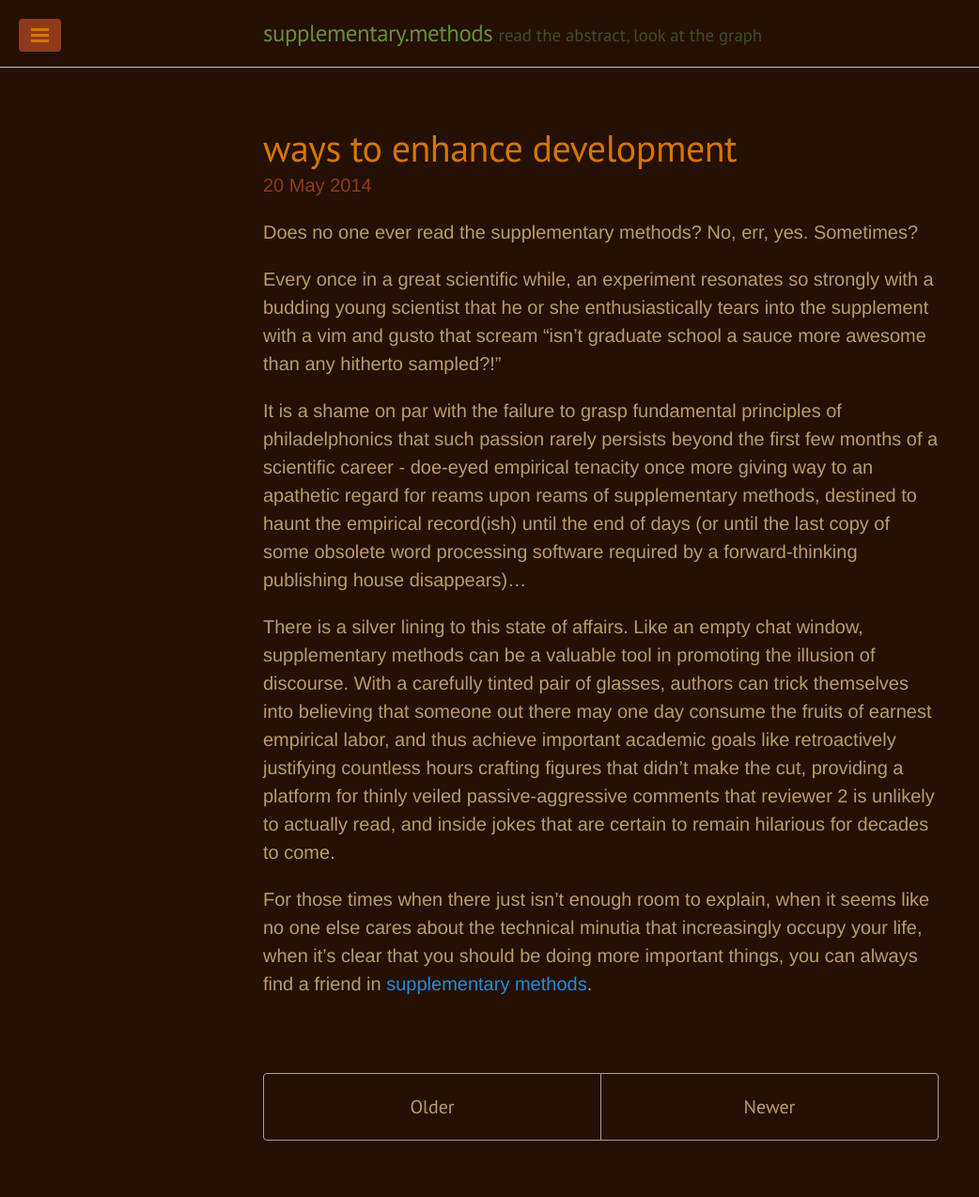
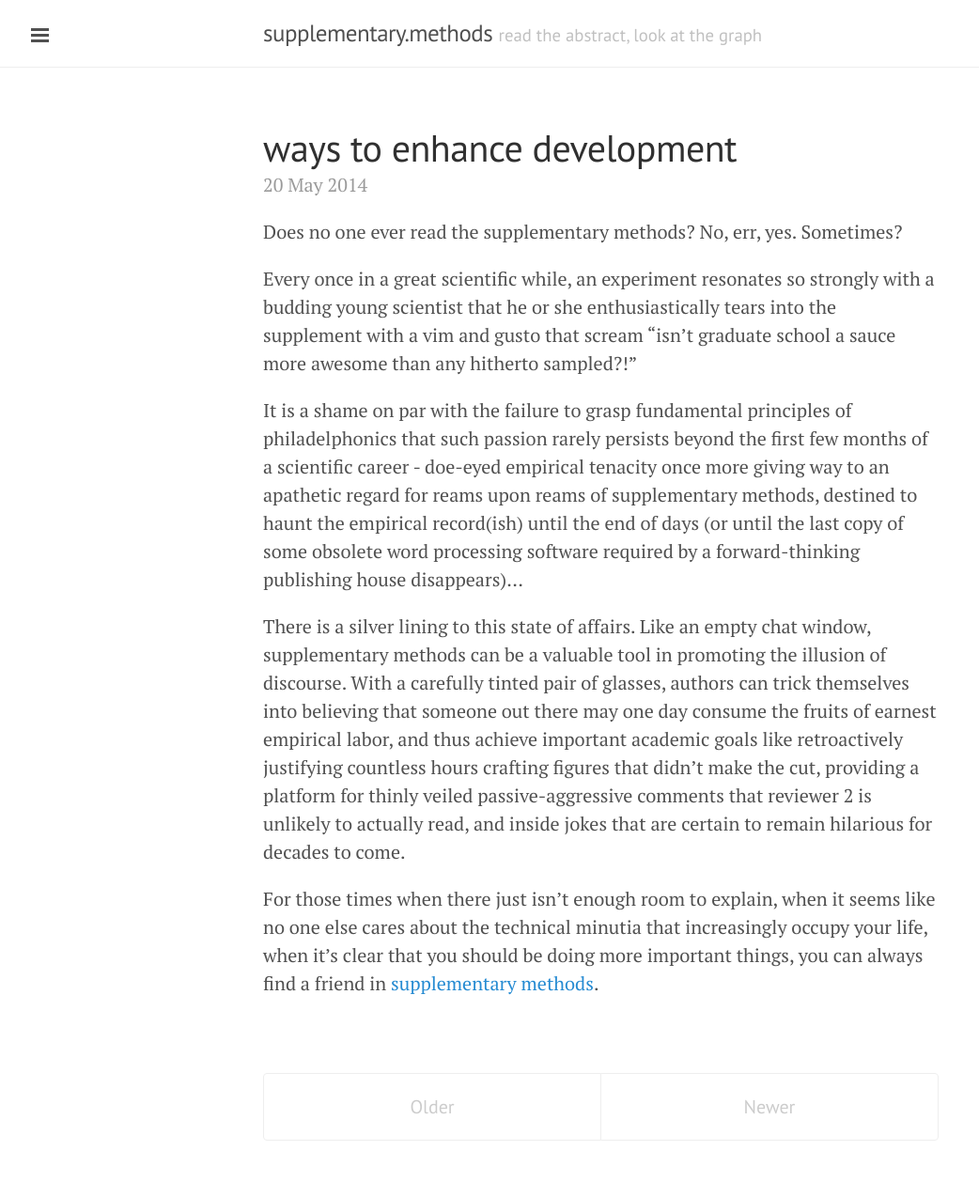
Before and after one commit to wem3/supplementary.methods, a Jekyll site: the page built from index.html, in a window 1280 px wide. Shown: the whole page at 94% size, without its empty margins (0-1042 px from the left). Built offline with Jekyll 4.4.1, drawn with Linux system fonts in a browser that asks for light colours; Markdown is read by kramdown in place of the engine named in the settings; the list of posts is cut into pages by our own code.

Commit message:
Revert to pure Lanyon

```diff
--- a/public/css/lanyon.css
+++ b/public/css/lanyon.css
@@ -41,13 +41,13 @@ body {
 }
 
 html {
-  font-family: "Helvetica Neue", Helvetica, Arial, sans-serif;
+  font-family: "PT Serif", Georgia, "Times New Roman", serif;
 }
 
 h1, h2, h3, h4, h5, h6 {
   font-family: "PT Sans", Helvetica, Arial, sans-serif;
   font-weight: 400;
-  color: #b5a163;
+  color: #313131;
   letter-spacing: -.025rem;
 }
 
@@ -97,20 +97,20 @@ h1, h2, h3, h4, h5, h6 {
   padding-top:    1rem;
   padding-bottom: 1rem;
   margin-bottom: 3rem;
-  border-bottom: 1px solid #bdd09f;
+  border-bottom: 1px solid #eee;
 }
 .masthead-title {
   margin-top: 0;
   margin-bottom: 0;
-  color: #202020;
+  color: #505050;
 }
 .masthead-title a {
-  color: #668d3c;
+  color: #505050;
 }
 .masthead-title small {
   font-size: 75%;
   font-weight: 400;
-  color: #404f24;
+  color: #c0c0c0;
   letter-spacing: 0;
 }
 
@@ -150,8 +150,8 @@ h1, h2, h3, h4, h5, h6 {
   overflow-y: auto;
   font-family: "PT Sans", Helvetica, Arial, sans-serif;
   font-size: .875rem; /* 15px */
-  color: rgba(73,56,41,.6);
-  background-color: #660000;
+  color: rgba(255,255,255,.6);
+  background-color: #202020;
   -webkit-transition: all .3s ease-in-out;
           transition: all .3s ease-in-out;
 }
@@ -164,7 +164,7 @@ h1, h2, h3, h4, h5, h6 {
 /* Sidebar content */
 .sidebar a {
   font-weight: normal;
-  color: #d57500;
+  color: #fff;
 }
 .sidebar-item {
   padding: 1rem;
@@ -175,18 +175,18 @@ h1, h2, h3, h4, h5, h6 {
 
 /* Sidebar nav */
 .sidebar-nav {
-  border-bottom: 1px solid rgba(73,56,41,.1);
+  border-bottom: 1px solid rgba(255,255,255,.1);
 }
 .sidebar-nav-item {
   display: block;
   padding: .5rem 1rem;
-  border-top: 1px solid rgba(143,59,27,.1);
+  border-top: 1px solid rgba(255,255,255,.1);
 }
 .sidebar-nav-item.active,
 a.sidebar-nav-item:hover,
 a.sidebar-nav-item:focus {
   text-decoration: none;
-  background-color: rgba(213,117,0,.1);
+  background-color: rgba(255,255,255,.1);
   border-color: transparent;
 }
 
@@ -213,8 +213,8 @@ a.sidebar-nav-item:focus {
   display: block;
   width: 2.2rem;
   padding: .5rem .65rem;
-  color: #d57500;
-  background-color: #8f3b1b;
+  color: #505050;
+  background-color: #fff;
   border-radius: 4px;
   cursor: pointer;
 }
@@ -234,8 +234,8 @@ a.sidebar-nav-item:focus {
 
 .sidebar-toggle:active,
 #sidebar-checkbox:checked ~ .sidebar-toggle {
-  color: #a56b32;
-  background-color: #330000;
+  color: #fff;
+  background-color: #505050;
 }
 
 @media (min-width: 30.1rem) {
@@ -305,7 +305,7 @@ a.sidebar-nav-item:focus {
 .page-title,
 .post-title,
 .post-title a {
-  color: #d57500;
+  color: #303030;
 }
 .page-title,
 .post-title {
@@ -317,14 +317,14 @@ a.sidebar-nav-item:focus {
   display: block;
   margin-top: -.5rem;
   margin-bottom: 1rem;
-  color: #8f3b1b;
+  color: #9a9a9a;
 }
 
 /* Related posts */
 .related {
   padding-top: 2rem;
   padding-bottom: 2rem;
-  border-top: 1px solid #4e6172;
+  border-top: 1px solid #eee;
 }
 .related-posts {
   padding-left: 0;
@@ -335,10 +335,10 @@ a.sidebar-nav-item:focus {
 }
 .related-posts li small {
   font-size: 75%;
-  color: #613318;
+  color: #999;
 }
 .related-posts li a:hover {
-  color: #668d3c;
+  color: #268bd2;
   text-decoration: none;
 }
 .related-posts li a:hover small {
@@ -358,7 +358,7 @@ a.sidebar-nav-item:focus {
   margin-left: -1rem;
   margin-right: -1rem;
   font-family: "PT Sans", Helvetica, Arial, sans-serif;
-  color: #b99c6b;
+  color: #ccc;
   text-align: center;
 }
 
@@ -366,7 +366,7 @@ a.sidebar-nav-item:focus {
 .pagination-item {
   display: block;
   padding: 1rem;
-  border: 1px solid #a9a18c;
+  border: 1px solid #eee;
 }
 .pagination-item:first-child {
   margin-bottom: -1px;
@@ -374,7 +374,7 @@ a.sidebar-nav-item:focus {
 
 /* Only provide a hover state for linked pagination items */
 a.pagination-item:hover {
-  background-color: #613318;
+  background-color: #f5f5f5;
 }
 
 @media (min-width: 30rem) {
--- a/public/css/poole.css
+++ b/public/css/poole.css
@@ -59,8 +59,8 @@ html {
 }
 
 body {
-  color: #b99c6b;
-  background-color: #241005;
+  color: #515151;
+  background-color: #fff;
   -webkit-text-size-adjust: 100%;
       -ms-text-size-adjust: 100%;
 }
@@ -81,7 +81,7 @@ h1, h2, h3, h4, h5, h6 {
   margin-bottom: .5rem;
   font-weight: bold;
   line-height: 1.25;
-  color: #ff9900;
+  color: #313131;
   text-rendering: optimizeLegibility;
 }
 h1 {
@@ -107,7 +107,7 @@ p {
 }
 
 strong {
-  color: #ff9900;
+  color: #303030;
 }
 
 
@@ -129,19 +129,19 @@ hr {
   position: relative;
   margin: 1.5rem 0;
   border: 0;
-  border-top: 1px solid #330000;
-  border-bottom: 1px solid #330000;
+  border-top: 1px solid #eee;
+  border-bottom: 1px solid #fff;
 }
 
 abbr {
   font-size: 85%;
   font-weight: bold;
-  color: #660000;
+  color: #555;
   text-transform: uppercase;
 }
 abbr[title] {
   cursor: help;
-  border-bottom: 1px dotted #660000;
+  border-bottom: 1px dotted #e5e5e5;
 }
 
 /* Code */
@@ -152,8 +152,8 @@ pre {
 code {
   padding: .25em .5em;
   font-size: 85%;
-  color: #ff9900;
-  background-color: #330000;
+  color: #bf616a;
+  background-color: #f9f9f9;
   border-radius: 3px;
 }
 pre {
@@ -167,7 +167,7 @@ pre {
   white-space: pre-wrap;
   word-break: break-all;
   word-wrap: break-word;
-  background-color: #660000;
+  background-color: #f9f9f9;
 }
 pre code {
   padding: 0;
@@ -211,8 +211,8 @@ pre code {
 blockquote {
   padding: .5rem 1rem;
   margin: .8rem 0;
-  color: #cc6633;
-  border-left: .25rem solid #cc0000;
+  color: #7a7a7a;
+  border-left: .25rem solid #e5e5e5;
 }
 blockquote p:last-child {
   margin-bottom: 0;
@@ -235,17 +235,17 @@ img {
 table {
   margin-bottom: 1rem;
   width: 100%;
-  border: 1px solid #cc0000;
+  border: 1px solid #e5e5e5;
   border-collapse: collapse;
 }
 td,
 th {
   padding: .25rem .5rem;
-  border: 1px solid #cc0000;
+  border: 1px solid #e5e5e5;
 }
 tbody tr:nth-child(odd) td,
 tbody tr:nth-child(odd) th {
-  background-color: #cc3300;
+  background-color: #f9f9f9;
 }
 
 
@@ -271,8 +271,8 @@ tbody tr:nth-child(odd) th {
 .message {
   margin-bottom: 1rem;
   padding: 1rem;
-  color: #99cc00;
-  background-color: #660000;
+  color: #717171;
+  background-color: #f9f9f9;
 }
 
 
@@ -305,15 +305,15 @@ tbody tr:nth-child(odd) th {
 .masthead-title {
   margin-top: 0;
   margin-bottom: 0;
-  color: #b5a163;
+  color: #505050;
 }
 .masthead-title a {
-  color: #b5a163;
+  color: #505050;
 }
 .masthead-title small {
   font-size: 75%;
   font-weight: 400;
-  color: #993300;
+  color: #c0c0c0;
   letter-spacing: 0;
 }
 
@@ -334,7 +334,7 @@ tbody tr:nth-child(odd) th {
 .page-title,
 .post-title,
 .post-title a {
-  color: #ff9900;
+  color: #303030;
 }
 .page-title,
 .post-title {
@@ -346,14 +346,14 @@ tbody tr:nth-child(odd) th {
   display: block;
   margin-top: -.5rem;
   margin-bottom: 1rem;
-  color: #cc6600;
+  color: #9a9a9a;
 }
 
 /* Related posts */
 .related {
   padding-top: 2rem;
   padding-bottom: 2rem;
-  border-top: 1px solid #ff6600;
+  border-top: 1px solid #eee;
 }
 .related-posts {
   padding-left: 0;
@@ -364,7 +364,7 @@ tbody tr:nth-child(odd) th {
 }
 .related-posts li small {
   font-size: 75%;
-  color: #660000;
+  color: #999;
 }
 .related-posts li a:hover {
   color: #268bd2;
@@ -387,7 +387,7 @@ tbody tr:nth-child(odd) th {
   margin-left: -1rem;
   margin-right: -1rem;
   font-family: "PT Sans", Helvetica, Arial, sans-serif;
-  color: #330000;
+  color: #ccc;
   text-align: center;
 }
 
@@ -395,7 +395,7 @@ tbody tr:nth-child(odd) th {
 .pagination-item {
   display: block;
   padding: 1rem;
-  border: 1px solid #660000;
+  border: 1px solid #eee;
 }
 .pagination-item:first-child {
   margin-bottom: -1px;
@@ -403,7 +403,7 @@ tbody tr:nth-child(odd) th {
 
 /* Only provide a hover state for linked pagination items */
 a.pagination-item:hover {
-  background-color: #cc6633;
+  background-color: #f5f5f5;
 }
 
 @media (min-width: 30em) {
```
